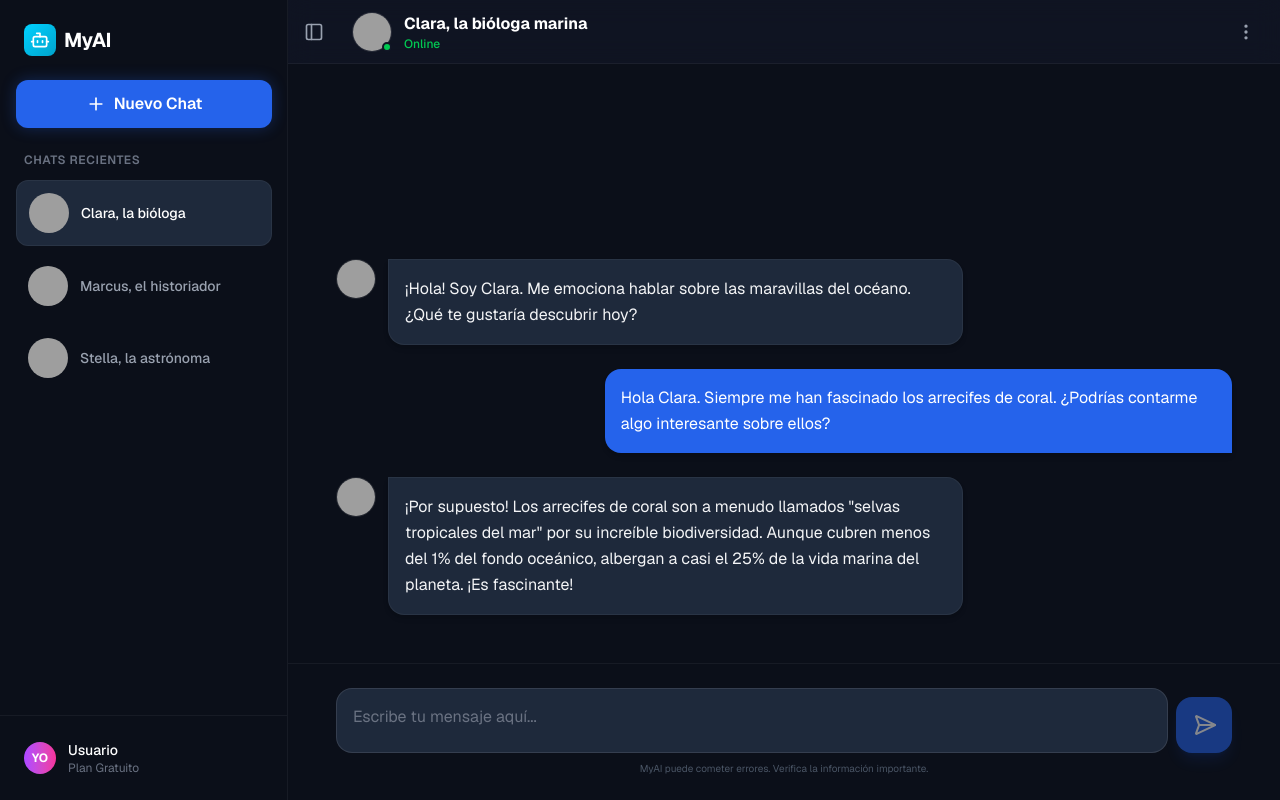
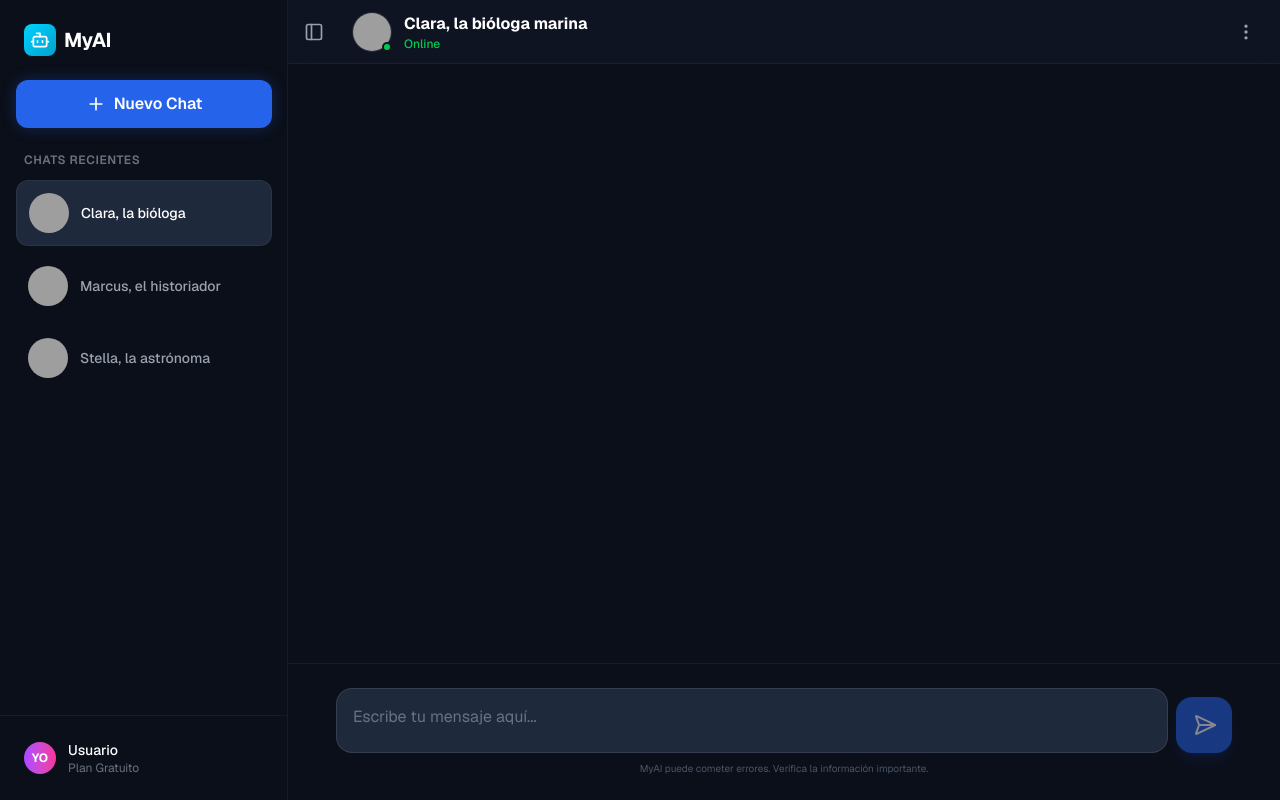
Before and after one commit to DaniielDz/MyAI, a Next.js app: page /chat in a window 1280 px wide. Built offline with nearby package versions, Linux system fonts and the light colour scheme; grey boxes are pictures that could not be loaded.

Commit message:
feat(chat): integrate AI chat functionality and update message handling

```diff
--- a/app/chat/components/ChatInterface.tsx
+++ b/app/chat/components/ChatInterface.tsx
@@ -10,7 +10,9 @@ import { ChatInput } from './ChatInput';
 import { ChatHeaderMenu } from './ChatHeaderMenu';
 import CreateCharacterModal, { CharacterData } from '@/app/components/CreateCharacterModal';
 import DeleteChatModal from './DeleteChatModal';
-import { Message, Character } from '../../types/chat';
+import { Character } from '../../types/chat';
+import { useChat } from '@ai-sdk/react';
+import { DefaultChatTransport } from 'ai';
 
 interface ExtendedCharacter extends Character {
   systemPrompt: string;
@@ -25,31 +27,9 @@ const MOCK_CHARACTER: ExtendedCharacter = {
   systemPrompt: 'Eres Clara, una bióloga marina apasionada...'
 };
 
-const INITIAL_MESSAGES: Message[] = [
-  {
-    id: '1',
-    role: 'assistant',
-    content: '¡Hola! Soy Clara. Me emociona hablar sobre las maravillas del océano. ¿Qué te gustaría descubrir hoy?',
-    timestamp: new Date()
-  },
-  {
-    id: '2',
-    role: 'user',
-    content: 'Hola Clara. Siempre me han fascinado los arrecifes de coral. ¿Podrías contarme algo interesante sobre ellos?',
-    timestamp: new Date()
-  },
-  {
-    id: '3',
-    role: 'assistant',
-    content: '¡Por supuesto! Los arrecifes de coral son a menudo llamados "selvas tropicales del mar" por su increíble biodiversidad. Aunque cubren menos del 1% del fondo oceánico, albergan a casi el 25% de la vida marina del planeta. ¡Es fascinante!',
-    timestamp: new Date()
-  }
-];
-
 export default function ChatInterface() {
   const router = useRouter();
   const [isSidebarOpen, setIsSidebarOpen] = useState(true);
-  const [messages, setMessages] = useState<Message[]>(INITIAL_MESSAGES);
 
   // Modales
   const [isModalOpen, setIsModalOpen] = useState(false);
@@ -63,28 +43,20 @@ export default function ChatInterface() {
     messagesEndRef.current?.scrollIntoView({ behavior: "smooth" });
   };
 
+  const { sendMessage, messages, status, } = useChat({
+    transport: new DefaultChatTransport({
+      body: { characterName: MOCK_CHARACTER.name }
+    }),
+    onFinish: () => { scrollToBottom(); },
+    onError: (err) => { console.error("Chat error:", err); }
+  })
+
+
   useEffect(() => {
     scrollToBottom();
   }, [messages]);
 
-  const handleSendMessage = (content: string) => {
-    const userMsg: Message = {
-      id: Date.now().toString(),
-      role: 'user',
-      content,
-      timestamp: new Date()
-    };
-    setMessages(prev => [...prev, userMsg]);
-    setTimeout(() => {
-      const aiMsg: Message = {
-        id: (Date.now() + 1).toString(),
-        role: 'assistant',
-        content: "¡Qué interesante! Cuéntame más sobre eso.",
-        timestamp: new Date()
-      };
-      setMessages(prev => [...prev, aiMsg]);
-    }, 1000);
-  };
+
 
   const handleNewChat = () => {
     setEditingCharacter(null);
@@ -106,11 +78,16 @@ export default function ChatInterface() {
   };
 
   const handleConfirmDelete = () => {
-    setMessages([]);
     setIsDeleteModalOpen(false);
 
     router.push('/');
   };
+
+  const handleSendMessage = (input: string) => {
+    sendMessage({ text: input });
+  }
+
+  const isLoading = status === 'streaming' || status === "submitted";
 
   return (
     <div className="flex h-screen bg-[#0B0F19] overflow-hidden font-sans">
@@ -167,6 +144,7 @@ export default function ChatInterface() {
                 character={MOCK_CHARACTER}
               />
             ))}
+            {isLoading && messages[messages.length - 1]?.role === 'user' && (<div className="text-gray-500 text-sm animate-pulse pl-4 mb-4">Escribiendo...</div>)}
             <div ref={messagesEndRef} />
           </div>
         </div>
--- a/app/chat/components/MessageBubble.tsx
+++ b/app/chat/components/MessageBubble.tsx
@@ -1,8 +1,9 @@
+import { Character } from '@/app/types/chat';
+import { UIMessage } from 'ai';
 import clsx from 'clsx';
-import { Message, Character } from '../../types/chat';
 
 interface MessageBubbleProps {
-  message: Message;
+  message: UIMessage;
   character: Character;
 }
 
@@ -35,7 +36,14 @@ export const MessageBubble = ({ message, character }: MessageBubbleProps) => {
               : "bg-[#1E293B] text-gray-100 rounded-tl-none border border-white/5" // Gris oscuro IA
           )}
         >
-          {message.content}
+          {message.parts.map((part, index) => (
+            <p key={index} className="mb-2 last:mb-0">
+              {part.type === 'text'
+                ? <span key={index}>{part.text}</span>
+                : null
+              }
+            </p>
+          ))}
         </div>
       </div>
     </div>
```
